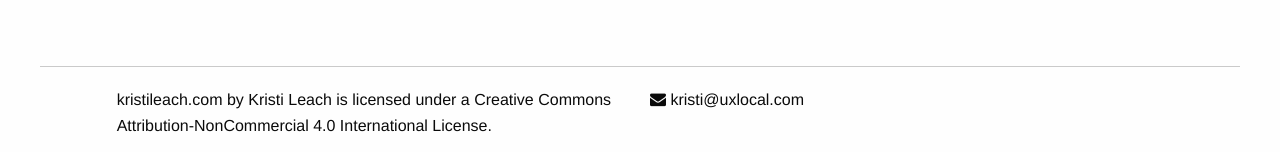
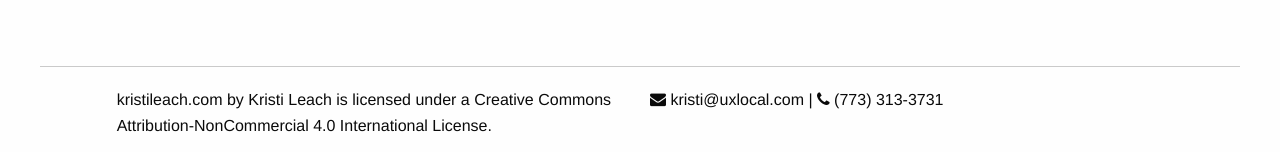
Before and after one commit to kwritenow/kristileach.com, a Jekyll site: the page built from index.html, in a window 1280 px wide. Shown: the part 1393-1545 px from the top of the page. Built offline with Jekyll 4.4.1, drawn with Linux system fonts in a browser that asks for light colours.

Commit message:
Add phone

```diff
--- a/_layouts/default.html
+++ b/_layouts/default.html
@@ -50,7 +50,7 @@
                 </div>
                 <div class="large-5 small-10 small-offset-1 medium-offset-0 cell">
                     <p>
-                    <i class="fa fa-envelope"></i> kristi@uxlocal.com
+                    <i class="fa fa-envelope"></i> kristi@uxlocal.com | <i class="fa fa-phone"></i> (773) 313-3731
                     </p>
                 </div>
             </div>
```
